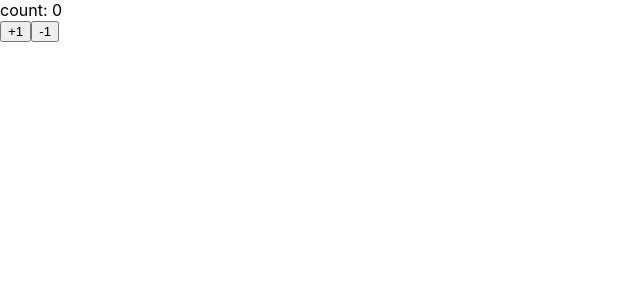
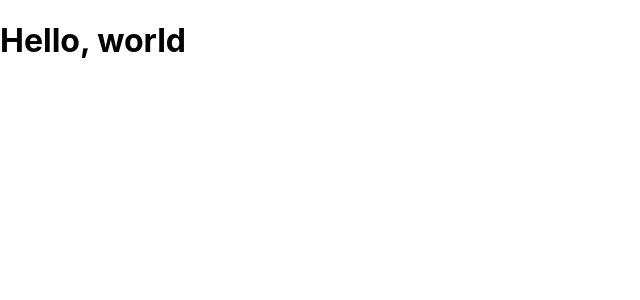
Before and after one commit to tt2tt/react_redux_practice, a React (Create React App) app: page / in a window 1280 px wide. Shown: the top 300 px of the page, without its empty margins (0-640 px from the left). Built offline with nearby package versions, Linux system fonts and the light colour scheme.

Commit message:
Revert "State"

```diff
--- a/src/App.js
+++ b/src/App.js
@@ -1,31 +1,9 @@
-import React, {Component} from 'react';
+import React from 'react';
 
-const App = () => (<Counter></Counter>)
-
-class Counter extends Component {
-  constructor(props) {
-    super(props)
-    console.log(this.state)
-    this.state = {count: 0}
-  }
-
-  handlePlusButton = () => {
-    console.log("handlePlusButton")
-    const currentCount = this.state.count
-    this.setState({ count: currentCount + 1})
-  }
-
-  render() {
-    console.log(this.state)
-    return(
-      <React.Fragment>
-        <div>count: {this.state.count}</div>
-        <button onClick={this.handlePlusButton}>+1</button>
-        <button>-1</button>
-      </React.Fragment>
-    )
-  }
+function App() {
+  return (
+    <div><h1>Hello, world</h1></div>
+  );
 }
 
-
 export default App;
```
